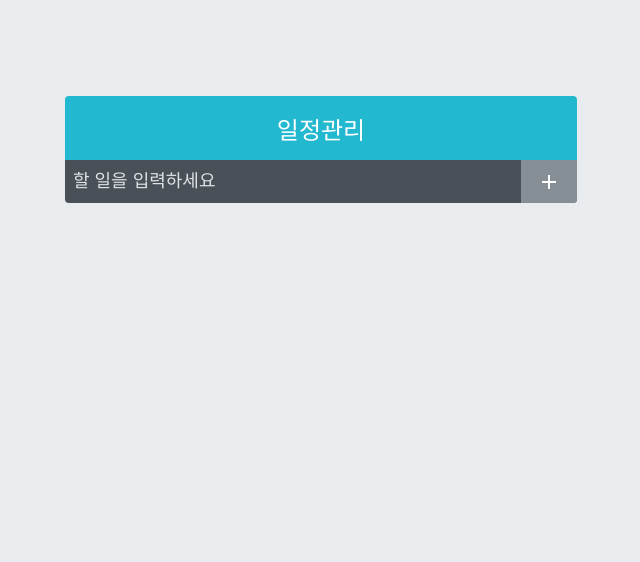
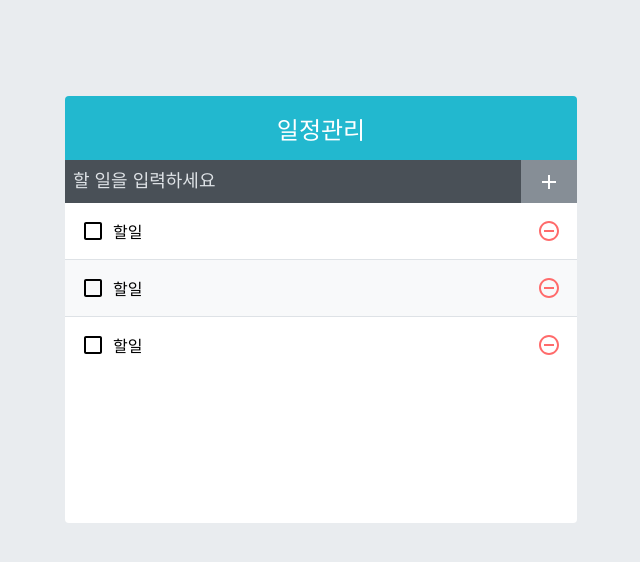
Before and after one commit to JasonKK/2021_Todo_list, a React (Create React App) app in the folder todo-app/: page / in a window 1280 px wide. Shown: the top 562 px of the page, without its empty margins (319-959 px from the left). Built offline with nearby package versions, Linux system fonts and the light colour scheme.

Commit message:
Add TodoList, TodoListItem

```diff
--- a/todo-app/src/App.js
+++ b/todo-app/src/App.js
@@ -1,11 +1,13 @@
 import React from 'react';
 import TodoTemplate from './components/TodoTemplate';
 import TodoInsert from './components/TodoInsert';
+import TodoList from './components/TodoList';
 
 const App = () => {
   return (
     <TodoTemplate>
       <TodoInsert />
+      <TodoList />
     </TodoTemplate>
   );
 };
--- /dev/null
+++ b/todo-app/src/components/TodoList.js
@@ -0,0 +1,15 @@
+import React from 'react';
+import TodoListItem from './TodoListItem';
+import './TodoList.scss';
+
+const TodoList = () => {
+  return (
+    <div className="TodoList">
+      <TodoListItem />
+      <TodoListItem />
+      <TodoListItem />
+    </div>
+  );
+};
+
+export default TodoList;
--- /dev/null
+++ b/todo-app/src/components/TodoList.scss
@@ -0,0 +1,5 @@
+.TodoList {
+  min-height: 320px;
+  max-height: 513px;
+  overflow-y: auto;
+}
--- /dev/null
+++ b/todo-app/src/components/TodoListItem.js
@@ -0,0 +1,24 @@
+import React from 'react';
+import {
+  MdCheckBoxOutlineBlank,
+  MdCheckBox,
+  MdRemoveCircleOutline,
+} from 'react-icons/md';
+
+import './TodoListItem.scss';
+
+const TodoListItem = () => {
+  return (
+    <div className="TodoListItem">
+      <div className="checkbox">
+        <MdCheckBoxOutlineBlank />
+        <div className="text">할일</div>
+      </div>
+      <div className="remove">
+        <MdRemoveCircleOutline />
+      </div>
+    </div>
+  );
+};
+
+export default TodoListItem;
--- /dev/null
+++ b/todo-app/src/components/TodoListItem.scss
@@ -0,0 +1,44 @@
+.TodoListItem {
+  padding: 1rem;
+  display: flex;
+  align-items: center;
+  &:nth-child(even) {
+    background: #f8f9fa;
+  }
+  .checkbox {
+    cursor: pointer;
+    flex: 1;
+    display: flex;
+    align-items: center;
+    svg {
+      font-size: 1.5rem;
+    }
+    .text {
+      margin-left: 0.5rem;
+      flex: 1;
+    }
+    &.checked {
+      svg {
+        color: #22b8cf;
+      }
+      .text {
+        color: #adb5bd;
+        text-decoration: line-through;
+      }
+    }
+  }
+  .remove {
+    display: flex;
+    align-items: center;
+    font-size: 1.5rem;
+    color: #ff6b6b;
+    cursor: pointer;
+    &:hover {
+      color: #ff8787;
+    }
+  }
+
+  & + & {
+    border-top: 1px solid #dee2e6;
+  }
+}
```
